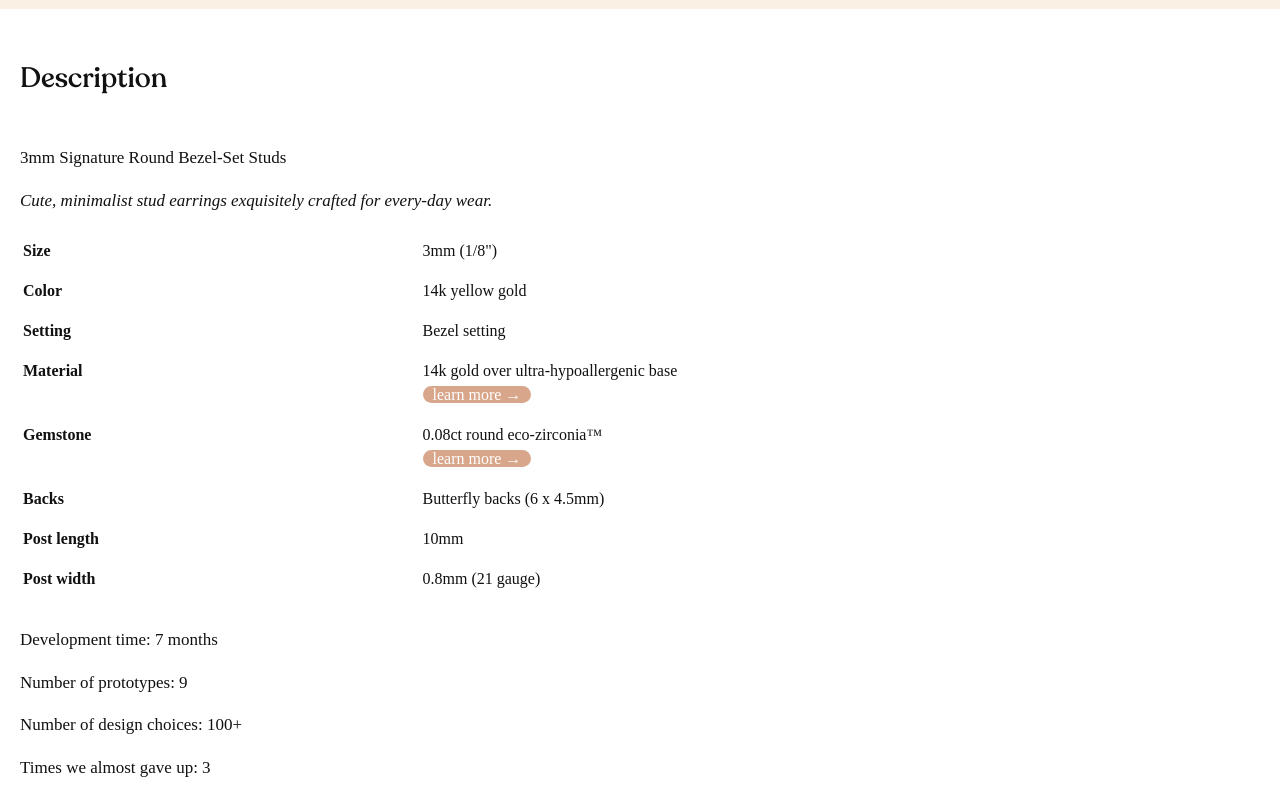
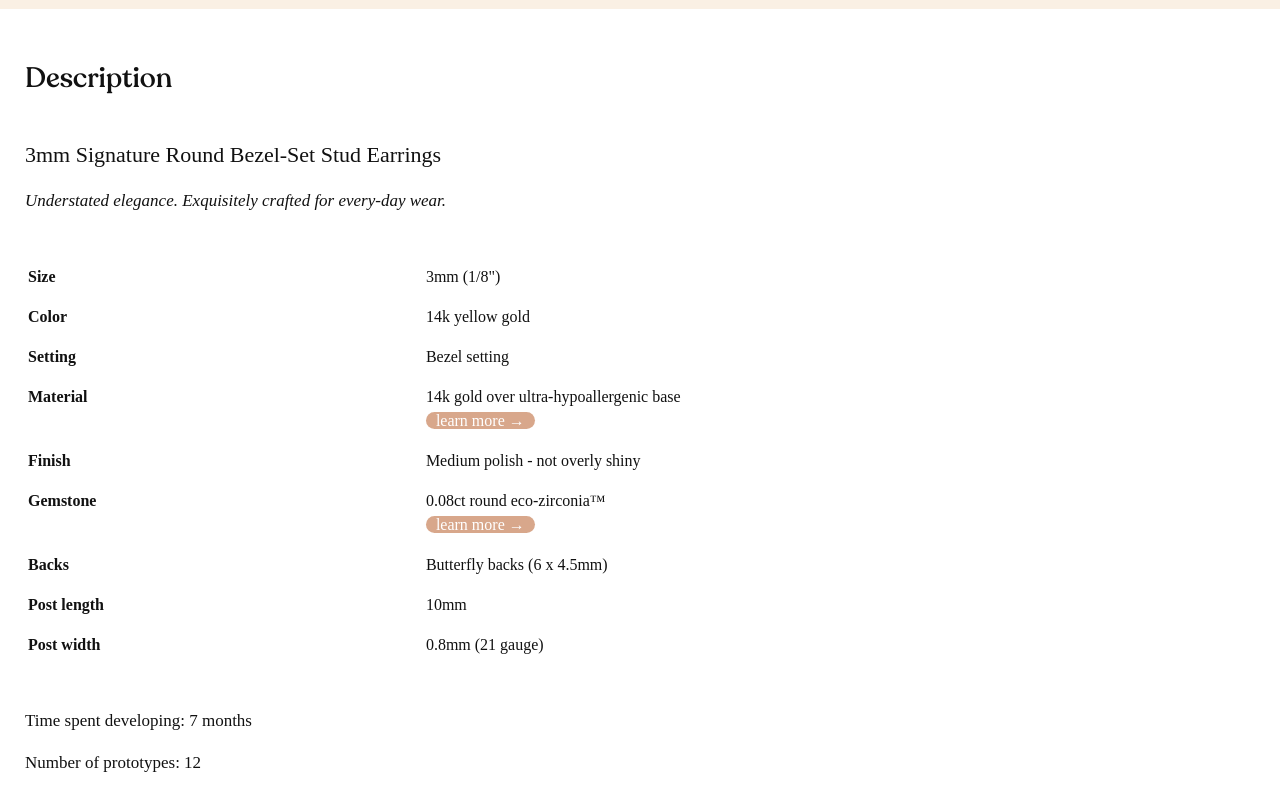
Before and after one commit to everyoutfitsomber/lp, a plain HTML site: page index.html in a window 1280 px wide. Shown: the part 5820-6610 px from the top of the page. Drawn offline with Linux system fonts and the light colour scheme; a script that the page names is missing.

Commit message:
Add files via upload

```diff
--- a/index.html
+++ b/index.html
@@ -51,7 +51,7 @@
     <div class="testimonial">
       <article>
         <div class="testimonial-content testimonial-smaller-text">
-          These things pop!<br> I always get compliments! 🥰
+          These things POP!<br> I always get compliments! 🥰
         </div>
         <div class="testimonial-author">
           Sofia DeAngelo (San Diego, U.S.)
@@ -62,7 +62,7 @@
     <div class="testimonial">
       <article>
         <div class="testimonial-content testimonial-smaller-text">
-          Crazy sparkle!<br> I love how they're so subtle<br> yet still so noticeable.
+          Crazy sparkle!<br> They're subtle from their size,<br> yet still so noticeable.
         </div>
         <div class="testimonial-author">
           Katherine B. (Austin, U.S.)
@@ -90,10 +90,10 @@
       </div>
     </section>
 
-    <section class="section-main section-main-left-align">
-      <h3>Description</h3>
-      <p>3mm Signature Round Bezel-Set Studs</p>
-      <p><em>Cute, minimalist stud earrings exquisitely crafted for every-day wear.</em></p>
+    <section class="section-main section-text-left">
+      <h3 style="padding-bottom: 40px;">Description</h3>
+      <h4>3mm Signature Round Bezel-Set Stud Earrings</h4>
+      <p><em>Understated elegance. Exquisitely crafted for every-day wear.</em></p>
       <table style="width: 100%;">
         <tbody>
           <tr>
@@ -113,6 +113,10 @@
             <td>14k gold over ultra-hypoallergenic base<br> <span class="small-popup-button">learn more &#8594;</span></td>
           </tr>
           <tr>
+            <td class="td-col-1">Finish</td>
+            <td>Medium polish - not overly shiny</td>
+          </tr>
+          <tr>
             <td class="td-col-1">Gemstone</td>
             <td>0.08ct round eco-zirconia&#8482;<br> <span class="small-popup-button">learn more &#8594;</span></td>
           </tr>
@@ -130,10 +134,12 @@
           </tr>
         </tbody>
       </table>
-      <p>Development time: 7 months</p>
-      <p>Number of prototypes: 9</p>
+
+      <p>Time spent developing: 7 months</p>
+      <p>Number of prototypes: 12</p>
       <p>Number of design choices: 100+</p>
       <p>Times we almost gave up: 3</p>
+
     </section>
 
     <div class="testimonial">
--- a/styles.css
+++ b/styles.css
@@ -81,6 +81,10 @@ h3 {
   padding-bottom: 30px;
 }
 
+h4 {
+  font-size: 22px;
+}
+
 .rating-stars {
   color: #B87D00;
   font-size: 22px;
@@ -135,9 +139,12 @@ a.btn:hover, a.btn:active {
   font-size: 17px;
 }
 
-.section-main-left-align {
+.section-text-left {
   text-align: left;
+  padding-left: 25px
 }
+
+
 
 .pale-yellow-bg {
   background-color: #faf0e4;
@@ -239,7 +246,9 @@ a.btn:hover, a.btn:active {
 }
 
 table {
-  padding-bottom: 10px;
+  padding-top: 25px;
+  padding-bottom: 25px;
+  text-align: left;
 }
 
 table td {
```
